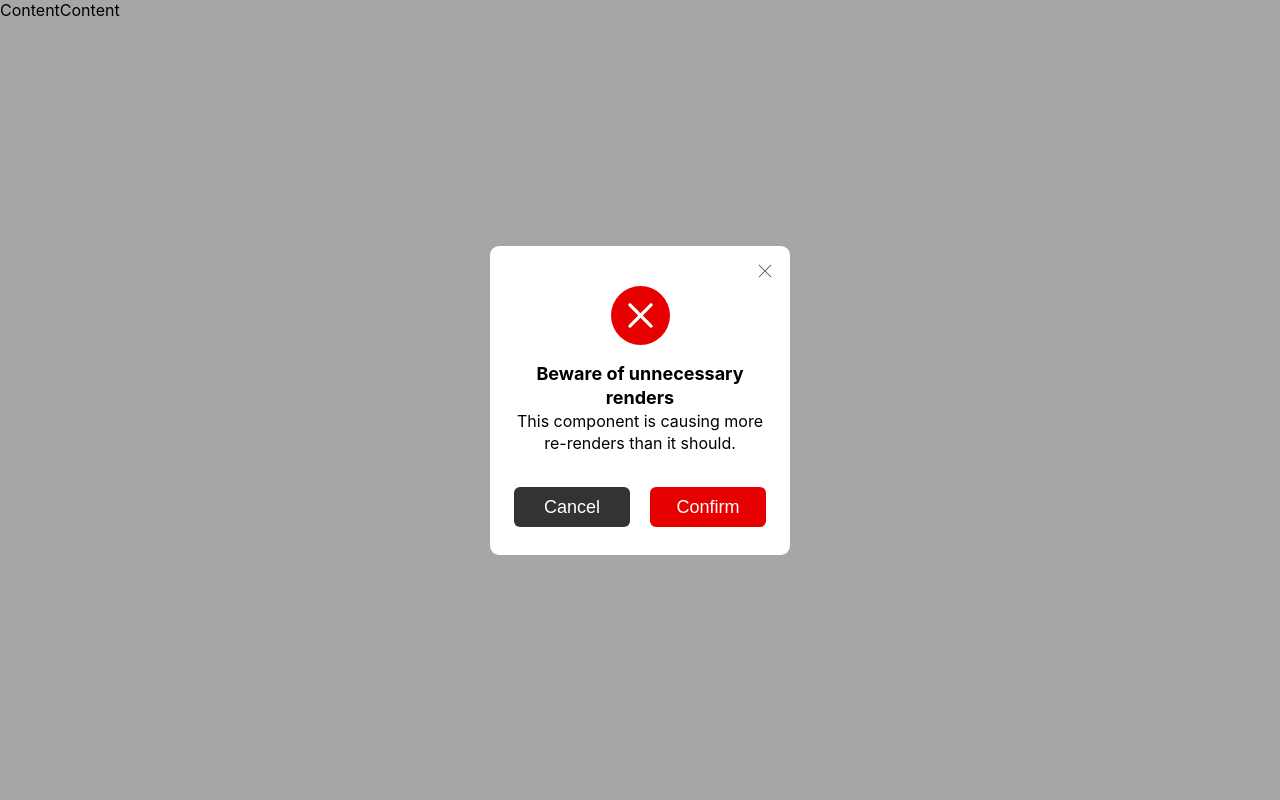
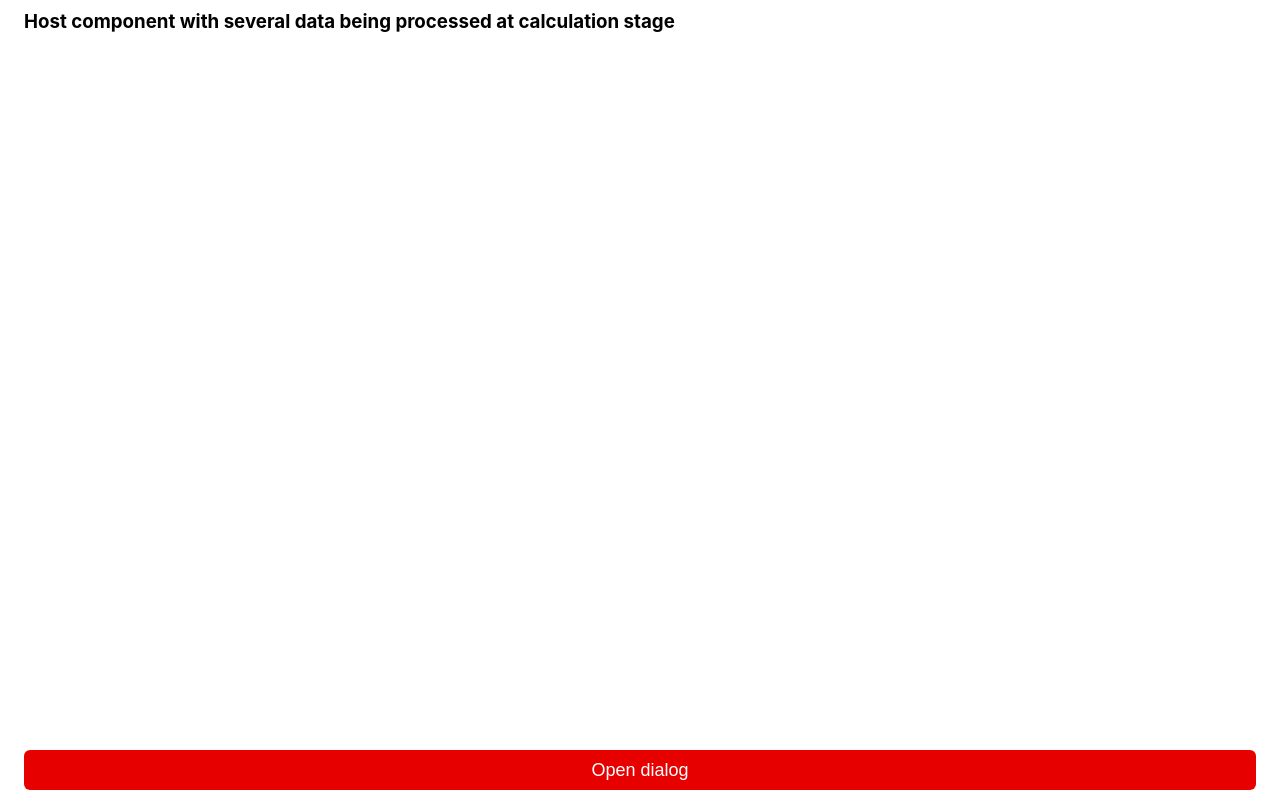
Before and after one commit to TelvioSheldon/UCH, a React (Create React App) app: page / in a window 1280 px wide. Built offline with nearby package versions, Linux system fonts and the light colour scheme.

Commit message:
UCH-02: Add dialog logic

```diff
--- a/package.json
+++ b/package.json
@@ -18,6 +18,7 @@
   },
   "scripts": {
     "start": "react-scripts start",
+    "start-dev": "sh -ac '. .envs/dev.env; react-scripts --openssl-legacy-provider start'",
     "build": "react-scripts build",
     "test": "react-scripts test",
     "eject": "react-scripts eject"
--- a/src/App.tsx
+++ b/src/App.tsx
@@ -1,14 +1,19 @@
+import { useState } from 'react';
 import PopUpError from './UI/Assets/icons/ic_pop_up_error';
+import AppWrapper from './UI/Components/AppWrapper/AppWrapper';
+import Button from './UI/Components/Button/Button';
 import Dialog from './UI/Components/Dialog/Dialog';
 import Logger from './Utils/Logger';
 
 function App() {
+    const [isDialogOpen, setIsDialogOpen] = useState(false);
     return (
-        <>
-            Content
+        <AppWrapper>
+            <div className="page-content">
+                <h3>Host component with several data being processed at calculation stage</h3>
                 <Dialog
                     contextIcon={PopUpError}
-                cancelFn={()=> Logger.log('UI', 'Cancelled')}
+                    cancelFn={()=> setIsDialogOpen(false)}
                     confirmFn={()=> Logger.log('UI', 'Confirmed')}
                     content={{
                         title: 'Beware of unnecessary renders',
@@ -16,10 +21,12 @@ function App() {
                     }}
                     cancelText="Cancel"
                     confirmText='Confirm'
-                isDismissible
+                    isOpen={isDialogOpen}
                 />
-            Content
-        </>
+            </div>
+            <div className="footer">
+                <Button mode={'NORMAL'} actionFn={() => setIsDialogOpen(true)}>Open dialog</Button> </div>
+        </AppWrapper>
     );
 }
 
--- /dev/null
+++ b/src/UI/Components/AppWrapper/AppWrapper.tsx
@@ -0,0 +1,11 @@
+import AppWrapperScreen from './app-wrapper-styles';
+import { AppWrapperProps } from './app-wrapper-types';
+
+function AppWrapper({ children }: AppWrapperProps) {
+    return (
+        <AppWrapperScreen>
+            {children}
+        </AppWrapperScreen>
+    );
+}
+export default AppWrapper;
--- /dev/null
+++ b/src/UI/Components/AppWrapper/app-wrapper-styles.ts
@@ -0,0 +1,20 @@
+import styled from 'styled-components';
+
+const AppWrapperScreen = styled.div`
+    display: flex;
+    flex-direction: column;
+    padding: 10px 24px;
+    height: 100%;
+    width: 100%;
+
+    .page-content {
+        flex: 1 1 auto;
+    }
+
+    .footer {
+
+    }
+
+`;
+
+export default AppWrapperScreen;
--- /dev/null
+++ b/src/UI/Components/AppWrapper/app-wrapper-types.ts
@@ -0,0 +1,5 @@
+import { ReactNode } from 'react';
+
+export interface AppWrapperProps {
+    children: ReactNode;
+}
--- a/src/UI/Components/Dialog/Dialog.tsx
+++ b/src/UI/Components/Dialog/Dialog.tsx
@@ -7,16 +7,21 @@ import Button from '../Button/Button';
 function Dialog(props: DialogProps) {
 
     return (
-        <DialogComponent>
+        <>
+            {props.isOpen
+                ? <DialogComponent>
+                    <div className="backdrop" onClick={props.cancelFn} />
                     <div className='dialog'>
                         <div className='dialog--close-icon'>
-                    <CloseDialogIcon />
+                            <CloseDialogIcon onClick={props.cancelFn} />
                         </div>
                         <div className="dialog-body">
                             {props.contextIcon && <props.contextIcon className='dialog-body__context-icon' />}
                             <div className="dialog-content">
                                 <span className='dialog-content__title'>{props.content.title}</span>
-                        <span className='dialog-content__description'>{props.content.description}</span>
+                                <span className='dialog-content__description'>
+                                    {props.content.description}
+                                </span>
                             </div>
                             <div className='dialog-actions'>
                                 <Button mode='CANCEL' actionFn={props.cancelFn}>{props.cancelText}</Button>
@@ -25,6 +30,10 @@ function Dialog(props: DialogProps) {
                         </div>
                     </div>
                 </DialogComponent>
+                : null
+            }
+        </>
+
     );
 }
 
--- a/src/UI/Components/Dialog/dialog-style.ts
+++ b/src/UI/Components/Dialog/dialog-style.ts
@@ -1,6 +1,14 @@
 import styled from 'styled-components';
 
 const DialogComponent = styled.div`
+        display: flex;
+        flex-direction: column;
+        justify-content: center;
+        align-items: center;
+        position: absolute;
+        inset: 0;
+
+        .backdrop {
             position: absolute;
             inset: 0;
             z-index: 2;
@@ -11,6 +19,7 @@ const DialogComponent = styled.div`
             width: 100%;
             height: 100%;
             background-color: ${({ theme }) => theme.palette.popUpBackground};
+        }
 
     .dialog {
         display: flex;
--- a/src/UI/Components/Dialog/dialog-types.ts
+++ b/src/UI/Components/Dialog/dialog-types.ts
@@ -9,7 +9,7 @@ export interface DialogProps {
     confirmFn: () => void;
     cancelFn: () => void;
     content: { title: string; description: string };
-    isDismissible: boolean; // If true, the dialog can be dismissible without user interaction
+    isOpen: boolean;
 }
 
 Logger.warn('UI', 'TODO: Pass contextIcon as enum');
```
Lines whose indentation alone changed are shown as unchanged.
